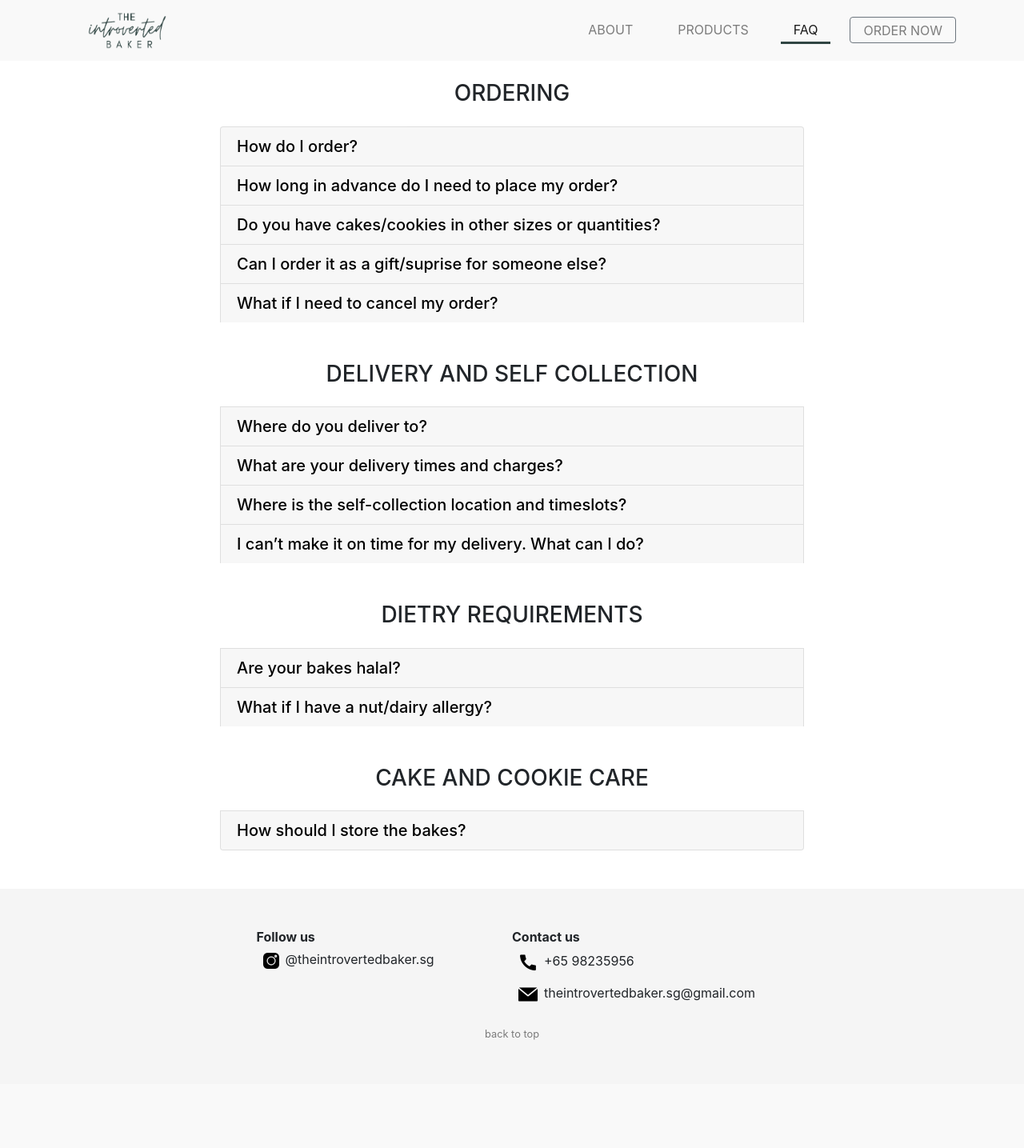
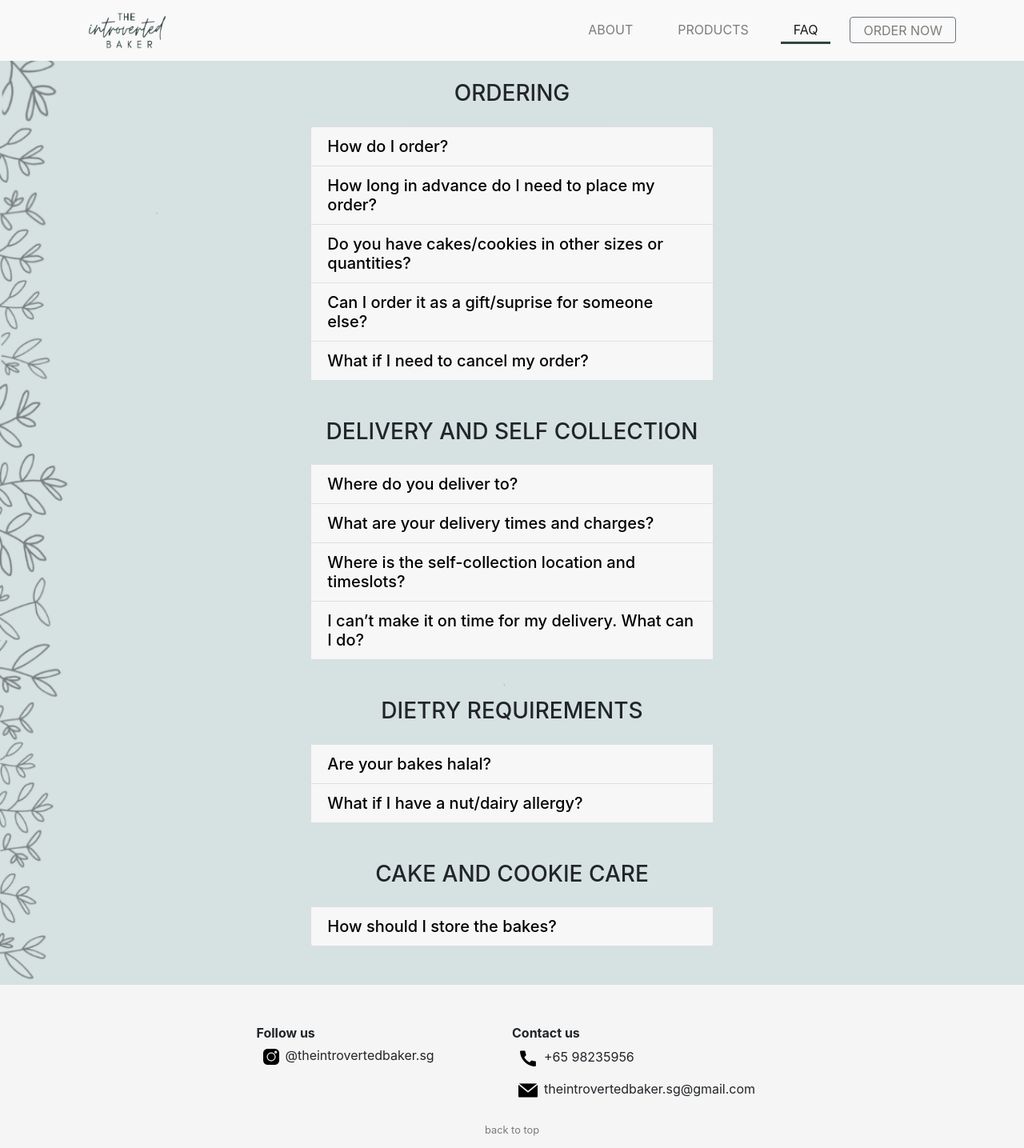
Before and after one commit to tenebrius1/introvertedbaker, a Flask app: page /faq in a window 1280 px wide. Shown: the whole page at 80% size. Before the commit the page ends 1300 px from the top, so only its background shows below. Run offline with Flask 2, Linux system fonts and the light colour scheme; some libraries are stand-ins or nearby versions.

Commit message:
minor looks update

```diff
--- a/static/styles.css
+++ b/static/styles.css
@@ -55,8 +55,6 @@ a:hover {
 
 #footer {
   background-color: #f5f5f5;
-  margin-top: 3rem;
-  width: 100%;
 }
 
 .breadcrumb {
@@ -78,10 +76,6 @@ a:hover {
 #submit_email {
   background-color: #304543;
   color: white;
-}
-
-.breadcrumb-item + .breadcrumb-item::before {
-  content: ">";
 }
 
 .no-underline {
--- a/templates/faq.html
+++ b/templates/faq.html
@@ -1,7 +1,7 @@
 {% extends "layout.html" %} {% block title %}FAQ{% endblock %} {% block main %}
-<div class="container">
-    <div class="row justify-content-center">
-        <div class="col-sm-8 col">
+<div class="container-fluid faq_bg">
+    <div class="row justify-content-center pb-5">
+        <div class="col-lg-5 col-md-7 col-12">
             <div class="accordion" id="accordion">
                 <h3 class="my-4 d-flex justify-content-center">ORDERING</h3>
                 <div class="card">
@@ -110,7 +110,7 @@
 
                 <br />
 
-                <h3 class="my-4 d-flex justify-content-center">
+                <h3 class="my-4 d-flex justify-content-center text-center">
                     DELIVERY AND SELF COLLECTION
                 </h3>
                 <div class="card">
@@ -271,4 +271,16 @@
         </div>
     </div>
 </div>
+
+<style>
+    body, html {
+        height: 100%;
+    }
+
+    .faq_bg {
+        background-image: url("../static/misc/faq_background.png");
+        background-size: cover;
+        background-repeat: no-repeat;
+    }
+</style>
 {% endblock %}
--- a/templates/layout.html
+++ b/templates/layout.html
@@ -72,7 +72,7 @@
             </p>
         </div>
     </div>
-    <div class="row justify-content-center align-items-end mt-3 mb-5" id="scroll_to_top">
+    <div class="row justify-content-center align-items-end mt-3 mb-2" id="scroll_to_top">
         <a href="#" onclick=scrollToTop() style="color: rgba(0,0,0,.5);"><small>back to top</small></a>
     </div>
 </footer>
```
Also changed, not shown: templates/index.html (+3 -7 lines), static/misc/faq_background.png (added), static/misc/thanks.png (added).
